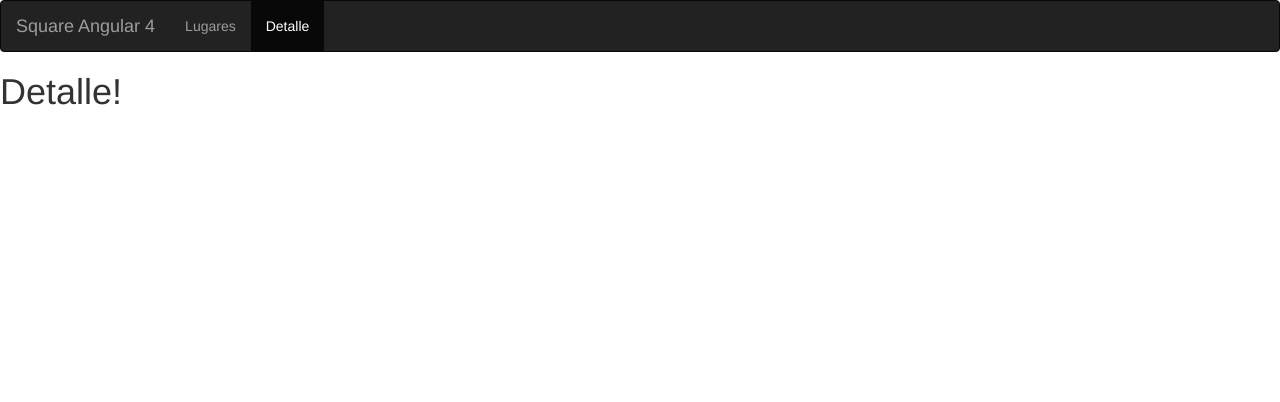
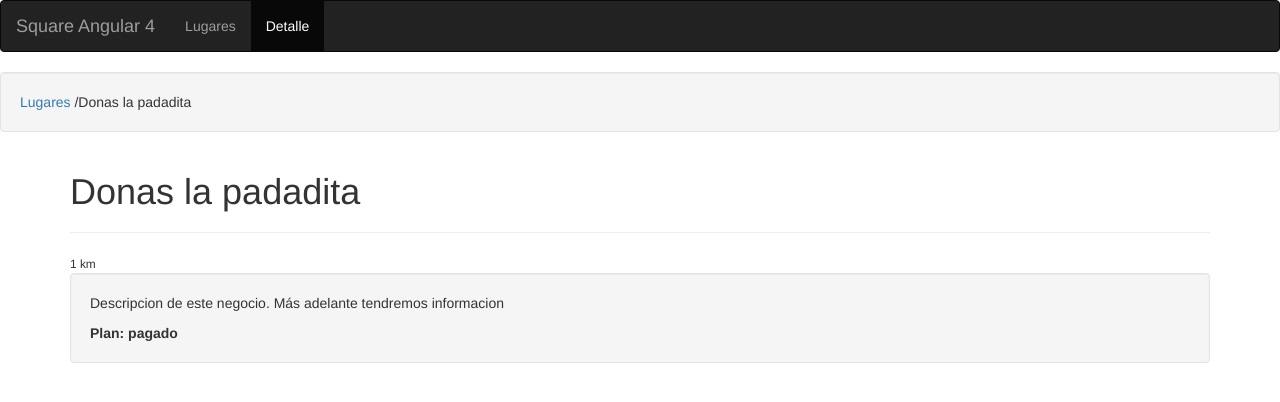
Before and after one commit to mac160382/SquareAngular4, an Angular app: page /detalle/1 in a window 1280 px wide. Shown: the top 402 px of the page. Built offline with nearby package versions, Linux system fonts and the light colour scheme; what @agm/core would draw is missing.

Commit message:
Creando una vistas de detalle para el proyectog

```diff
--- a/src/app/Detalle/detalle.component.html
+++ b/src/app/Detalle/detalle.component.html
@@ -1,3 +1,12 @@
-
-
-<h1>Detalle!</h1>
+<div class="well">
+    <a routerLink="/lugares">Lugares</a> /{{lugar.nombre}}
+</div>
+<div class="container">
+    <h1>{{lugar.nombre}}</h1>
+    <hr/>
+    <small>{{lugar.distancia}} km</small>
+    <div class="well">
+        <p>{{lugar.descripcion}}</p>
+        <b>Plan: {{lugar.plan}}</b>
+    </div>
+</div>
--- a/src/app/Detalle/detalle.component.ts
+++ b/src/app/Detalle/detalle.component.ts
@@ -6,10 +6,27 @@ import { ActivatedRoute } from '@angular/router';
   templateUrl: './detalle.component.html'
 })
 export class DetalleComponent {
+  id: number;
+  lugar:any = {};
+  lugares:any = [
+    {id:1, plan: 'pagado', cercania: 1, distancia: 1, active: true, nombre:'Donas la padadita', descripcion: 'Descripcion de este negocio. Más adelante tendremos informacion' },
+    {id:2, plan: 'gratuito', cercania: 1, distancia: 1.8, active: true, nombre:'Veterinaria Huelliltas Felices', descripcion: 'Descripcion de este negocio. Más adelante tendremos informacion'},
+    {id:3, plan: 'gratuito', cercania: 2, distancia: 5, active: true, nombre:'Floreria la Gardenia',  descripcion: 'Descripcion de este negocio. Más adelante tendremos informacion'},
+  ];
+
   constructor(private router: ActivatedRoute){
     console.log(this.router.snapshot.params['id']);
     console.log(this.router.snapshot);
     console.log(this.router.snapshot.queryParams['action2']);
     console.log(this.router.snapshot.queryParams['referer']);
+
+    this.id = this.router.snapshot.params['id'];
+    this.lugar = this.getSelecterItem();
+    console.log(this.lugar);
+  }
+
+  getSelecterItem()
+  {
+    return this.lugares.filter((lugar) => {return lugar.id == this.id })[0] || null;
   }
 }
```
